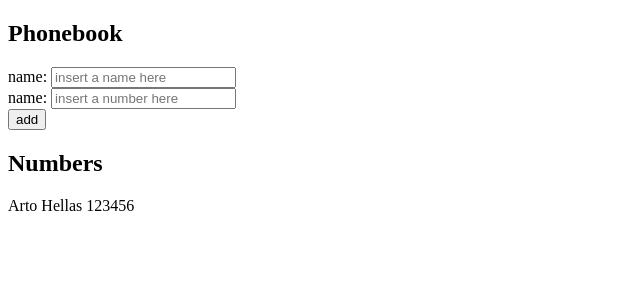
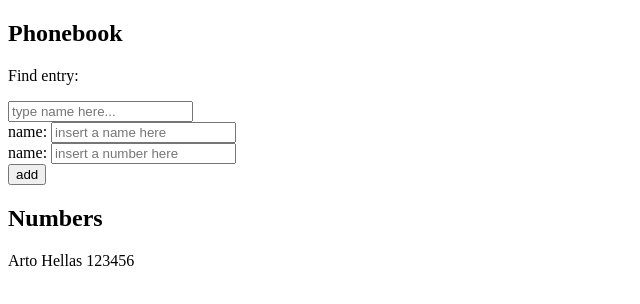
Before and after one commit to keplib/fullstack-helsinki-03, a React (Vite) app: page / in a window 1280 px wide. Shown: the top 304 px of the page, without its empty margins (0-640 px from the left). Built offline with nearby package versions, Linux system fonts and the light colour scheme.

Commit message:
Part2: add input for dynamic filter

```diff
--- a/src/App.jsx
+++ b/src/App.jsx
@@ -8,7 +8,13 @@ const App = () => {
   ])
   const [newName, setNewName] = useState('');
   const [newNumber, setNewNumber] = useState('');
+  const [filter, setFilter] = useState('');
 
+  const filterHandler = (event) => {
+    event.preventDefault();
+    setFilter(event.target.value);
+    console.log(filter);
+  }
 
   const isAlreadyinBook = (name, arr) => {
     return arr.some((element) => element.name === name);
@@ -42,6 +48,8 @@ const App = () => {
   return (
     <div>
       <h2>Phonebook</h2>
+      <p>Find entry:</p>
+      <input value={filter} placeholder='type name here...' onChange={filterHandler} />
       <form onSubmit={submitName}>
         <div>
           name: <input value={newName} placeholder='insert a name here' onChange={inputChangeHandler} />
```
